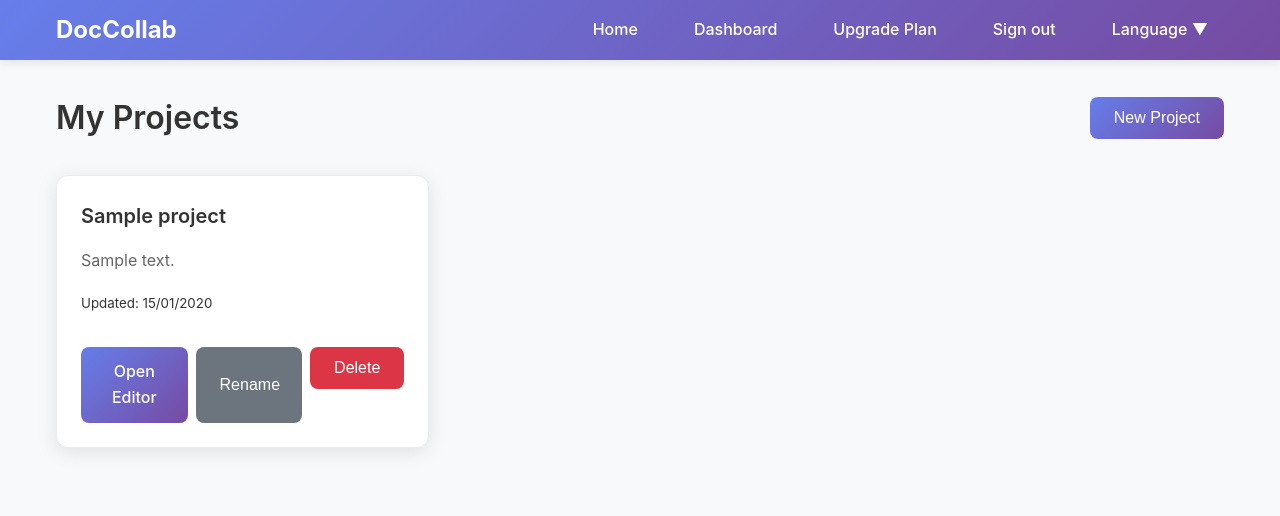
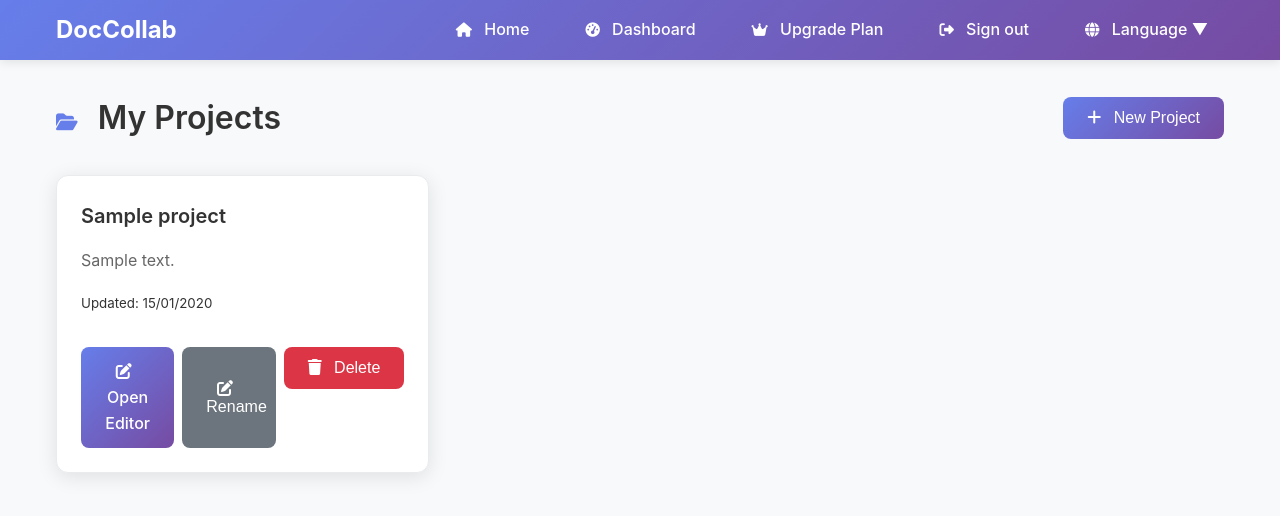
Before and after one commit to nilmarpublio/Doccollab, a Flask app: page /dashboard in a window 1280 px wide. Shown: the top 516 px of the page. Run offline with Flask 3, Linux system fonts and the light colour scheme; a user stored in the database is signed in; tables that the repository leaves empty hold one stand-in row (values such as "Sample post"); parts of the project's set-up code (start-up, migrations or seed data) failed here and were passed over.

Commit message:
Fix Font Awesome loading and add icons to navbar, dashboard, and all forms

```diff
--- a/static/css/style.css
+++ b/static/css/style.css
@@ -264,6 +264,30 @@ body.editor-page .main-content {
   margin-right: 0.5rem;
 }
 
+/* Navbar icon styles */
+.nav-link i {
+  margin-right: 0.5rem;
+  font-size: 0.9rem;
+}
+
+/* Dashboard icon styles */
+.dashboard-title i {
+  margin-right: 0.75rem;
+  color: #667eea;
+  font-size: 1.2rem;
+}
+
+.empty-icon i {
+  font-size: 4rem;
+  color: #6c757d;
+  margin-bottom: 1rem;
+}
+
+/* Card action buttons */
+.card-actions .btn i {
+  margin-right: 0.5rem;
+}
+
 /* Responsive for modals */
 @media (max-width: 768px) {
   .plan-comparison {
@@ -276,6 +300,11 @@ body.editor-page .main-content {
 
   .file-upload-icon {
     font-size: 1.5rem;
+  }
+
+  .nav-link i {
+    margin-right: 0.3rem;
+    font-size: 0.8rem;
   }
 }
 
--- a/templates/base.html
+++ b/templates/base.html
@@ -5,6 +5,8 @@
   <meta name="viewport" content="width=device-width, initial-scale=1.0" />
   <title>{% block title %}{{ _('DocCollab') }}{% endblock %}</title>
   <link rel="icon" type="image/svg+xml" href="{{ url_for('static', filename='favicon.svg') }}" />
+  <!-- Font Awesome -->
+  <link rel="stylesheet" href="https://cdnjs.cloudflare.com/ajax/libs/font-awesome/6.4.0/css/all.min.css" integrity="sha512-iecdLmaskl7CVkqkXNQ/ZH/XLlvWZOJyj7Yy7tcenmpD1ypASozpmT/E0iPtmFIB46ZmdtAc9eNBvH0H/ZpiBw==" crossorigin="anonymous" referrerpolicy="no-referrer" />
   <link href="{{ url_for('static', filename='css/style.css') }}" rel="stylesheet" />
   {% block head %}{% endblock %}
 </head>
@@ -22,28 +24,47 @@
       <div class="nav-menu" id="navMenu">
         <ul class="nav-list">
           <li class="nav-item">
-            <a class="nav-link" href="{{ url_for('main.index') }}">{{ _('Home') }}</a>
+            <a class="nav-link" href="{{ url_for('main.index') }}">
+              <i class="fas fa-home"></i>
+              {{ _('Home') }}
+            </a>
           </li>
           {% if current_user.is_authenticated %}
             <li class="nav-item">
-              <a class="nav-link" href="{{ url_for('main.dashboard') }}">{{ _('Dashboard') }}</a>
+              <a class="nav-link" href="{{ url_for('main.dashboard') }}">
+                <i class="fas fa-tachometer-alt"></i>
+                {{ _('Dashboard') }}
+              </a>
             </li>
             <li class="nav-item">
-              <a class="nav-link" href="{{ url_for('main.payment') }}">{{ _('Upgrade Plan') }}</a>
+              <a class="nav-link" href="{{ url_for('main.payment') }}">
+                <i class="fas fa-crown"></i>
+                {{ _('Upgrade Plan') }}
+              </a>
             </li>
             <li class="nav-item">
-              <a class="nav-link" href="{{ url_for('auth.logout') }}">{{ _('Sign out') }}</a>
+              <a class="nav-link" href="{{ url_for('auth.logout') }}">
+                <i class="fas fa-sign-out-alt"></i>
+                {{ _('Sign out') }}
+              </a>
             </li>
           {% else %}
             <li class="nav-item">
-              <a class="nav-link" href="{{ url_for('auth.login') }}">{{ _('Sign in') }}</a>
+              <a class="nav-link" href="{{ url_for('auth.login') }}">
+                <i class="fas fa-sign-in-alt"></i>
+                {{ _('Sign in') }}
+              </a>
             </li>
             <li class="nav-item">
-              <a class="nav-link" href="{{ url_for('auth.register') }}">{{ _('Sign up') }}</a>
+              <a class="nav-link" href="{{ url_for('auth.register') }}">
+                <i class="fas fa-user-plus"></i>
+                {{ _('Sign up') }}
+              </a>
             </li>
           {% endif %}
           <li class="nav-item dropdown">
             <a class="nav-link dropdown-toggle" href="#" id="langMenu">
+              <i class="fas fa-globe"></i>
               {{ _('Language') }} ▼
             </a>
             <ul class="dropdown-menu" id="langDropdown">
--- a/templates/dashboard.html
+++ b/templates/dashboard.html
@@ -2,8 +2,14 @@
 {% block title %}{{ _('DocCollab - Dashboard') }}{% endblock %}
 {% block content %}
   <div class="dashboard-header">
-    <h1 class="dashboard-title">{{ _('My Projects') }}</h1>
-    <button class="btn btn-primary" onclick="showModal('createProjectModal')">{{ _('New Project') }}</button>
+    <h1 class="dashboard-title">
+      <i class="fas fa-folder-open"></i>
+      {{ _('My Projects') }}
+    </h1>
+    <button class="btn btn-primary" onclick="showModal('createProjectModal')">
+      <i class="fas fa-plus"></i>
+      {{ _('New Project') }}
+    </button>
   </div>
 
   {% if projects %}
@@ -20,10 +26,19 @@
             </div>
           </div>
           <div class="card-actions">
-            <a href="{{ url_for('main.editor', project_id=project.id) }}" class="btn btn-primary btn-sm">{{ _('Open Editor') }}</a>
-            <button class="btn btn-secondary btn-sm" onclick="showModal('renameModal{{ project.id }}')">{{ _('Rename') }}</button>
+            <a href="{{ url_for('main.editor', project_id=project.id) }}" class="btn btn-primary btn-sm">
+              <i class="fas fa-edit"></i>
+              {{ _('Open Editor') }}
+            </a>
+            <button class="btn btn-secondary btn-sm" onclick="showModal('renameModal{{ project.id }}')">
+              <i class="fas fa-edit"></i>
+              {{ _('Rename') }}
+            </button>
             <form method="POST" action="{{ url_for('main.delete_project', project_id=project.id) }}" class="delete-form">
-              <button class="btn btn-danger btn-sm" onclick="return confirm('{{ _("Are you sure you want to delete this project?") }}')">{{ _('Delete') }}</button>
+              <button class="btn btn-danger btn-sm" onclick="return confirm('{{ _("Are you sure you want to delete this project?") }}')">
+                <i class="fas fa-trash"></i>
+                {{ _('Delete') }}
+              </button>
             </form>
           </div>
         </div>
@@ -33,18 +48,37 @@
           <div class="modal-content">
             <form method="POST" action="{{ url_for('main.rename_project', project_id=project.id) }}">
               <div class="modal-header">
-                <h5 class="modal-title">{{ _('Rename Project') }}</h5>
-                <button type="button" class="modal-close" onclick="hideModal('renameModal{{ project.id }}')">&times;</button>
+                <h5 class="modal-title">
+                  <i class="fas fa-edit"></i>
+                  {{ _('Rename Project') }}
+                </h5>
+                <button type="button" class="modal-close" onclick="hideModal('renameModal{{ project.id }}')">
+                  <i class="fas fa-times"></i>
+                </button>
               </div>
               <div class="modal-body">
                 <div class="form-group">
-                  <label class="form-label">{{ _('New Name') }}</label>
-                  <input class="form-control" name="new_name" required>
+                  <label class="form-label">
+                    <i class="fas fa-tag"></i>
+                    {{ _('New Name') }}
+                  </label>
+                  <div class="input-group">
+                    <div class="input-icon">
+                      <i class="fas fa-folder"></i>
+                    </div>
+                    <input class="form-control" name="new_name" required>
+                  </div>
                 </div>
               </div>
               <div class="modal-footer">
-                <button type="button" class="btn btn-secondary" onclick="hideModal('renameModal{{ project.id }}')">{{ _('Cancel') }}</button>
-                <button type="submit" class="btn btn-primary">{{ _('Rename') }}</button>
+                <button type="button" class="btn btn-secondary" onclick="hideModal('renameModal{{ project.id }}')">
+                  <i class="fas fa-times"></i>
+                  {{ _('Cancel') }}
+                </button>
+                <button type="submit" class="btn btn-primary">
+                  <i class="fas fa-save"></i>
+                  {{ _('Rename') }}
+                </button>
               </div>
             </form>
           </div>
@@ -53,10 +87,15 @@
     </div>
   {% else %}
     <div class="empty-state">
-      <div class="empty-icon">📁</div>
+      <div class="empty-icon">
+        <i class="fas fa-folder-plus"></i>
+      </div>
       <h3>{{ _('No projects yet') }}</h3>
       <p>{{ _('Create your first project to get started!') }}</p>
-      <button class="btn btn-primary" onclick="showModal('createProjectModal')">{{ _('Create Project') }}</button>
+      <button class="btn btn-primary" onclick="showModal('createProjectModal')">
+        <i class="fas fa-plus"></i>
+        {{ _('Create Project') }}
+      </button>
     </div>
   {% endif %}
 
@@ -65,22 +104,49 @@
     <div class="modal-content">
       <form method="POST" action="{{ url_for('main.create_project') }}">
         <div class="modal-header">
-          <h5 class="modal-title">{{ _('New Project') }}</h5>
-          <button type="button" class="modal-close" onclick="hideModal('createProjectModal')">&times;</button>
+          <h5 class="modal-title">
+            <i class="fas fa-plus"></i>
+            {{ _('New Project') }}
+          </h5>
+          <button type="button" class="modal-close" onclick="hideModal('createProjectModal')">
+            <i class="fas fa-times"></i>
+          </button>
         </div>
         <div class="modal-body">
           <div class="form-group">
-            <label class="form-label">{{ _('Name') }}</label>
-            <input class="form-control" name="name" required>
+            <label class="form-label">
+              <i class="fas fa-tag"></i>
+              {{ _('Name') }}
+            </label>
+            <div class="input-group">
+              <div class="input-icon">
+                <i class="fas fa-folder"></i>
+              </div>
+              <input class="form-control" name="name" required>
+            </div>
           </div>
           <div class="form-group">
-            <label class="form-label">{{ _('Description') }}</label>
-            <textarea class="form-control" name="description" rows="3"></textarea>
+            <label class="form-label">
+              <i class="fas fa-align-left"></i>
+              {{ _('Description') }}
+            </label>
+            <div class="input-group">
+              <div class="input-icon">
+                <i class="fas fa-file-alt"></i>
+              </div>
+              <textarea class="form-control" name="description" rows="3"></textarea>
+            </div>
           </div>
         </div>
         <div class="modal-footer">
-          <button type="button" class="btn btn-secondary" onclick="hideModal('createProjectModal')">{{ _('Cancel') }}</button>
-          <button type="submit" class="btn btn-primary">{{ _('Create') }}</button>
+          <button type="button" class="btn btn-secondary" onclick="hideModal('createProjectModal')">
+            <i class="fas fa-times"></i>
+            {{ _('Cancel') }}
+          </button>
+          <button type="submit" class="btn btn-primary">
+            <i class="fas fa-plus"></i>
+            {{ _('Create') }}
+          </button>
         </div>
       </form>
     </div>
```
